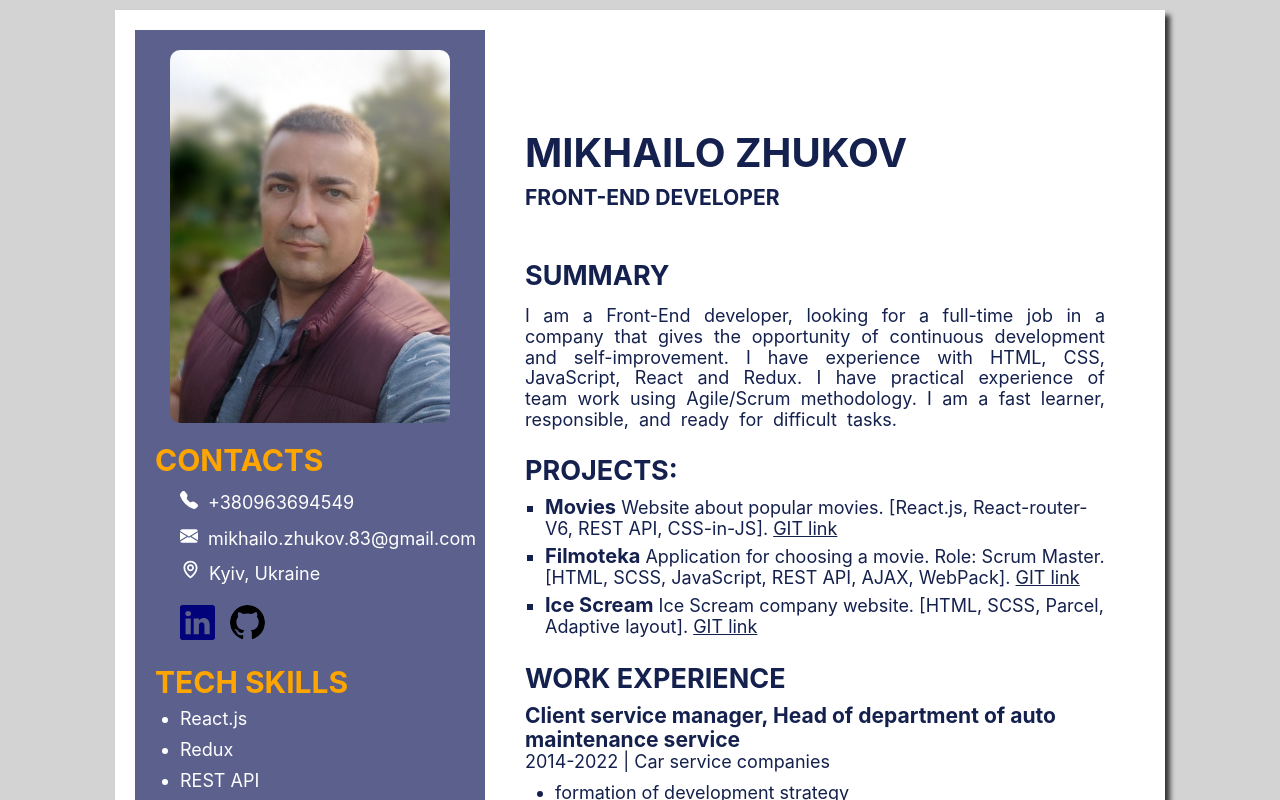
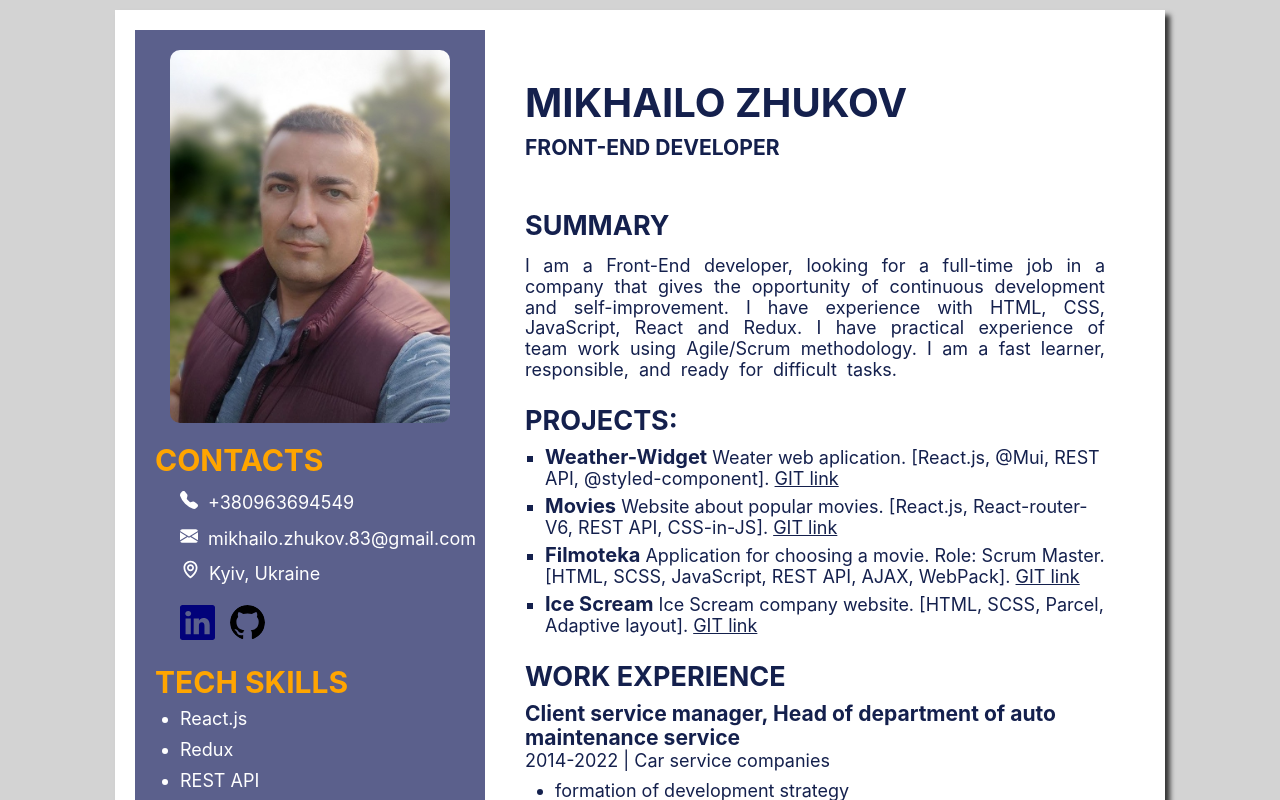
Before and after one commit to ZhukovMikhail/MyCVwithReact, a React (Create React App) app: page / in a window 1280 px wide. Shown: the top 800 px of the page. Built offline with nearby package versions, Linux system fonts and the light colour scheme.

Commit message:
added new project
added new project

```diff
--- a/src/components/MainInfo/MainInfo.jsx
+++ b/src/components/MainInfo/MainInfo.jsx
@@ -26,6 +26,19 @@ export const MainInfo = () => {
       </div>
       <h2> PROJECTS: </h2>
       <Projects>
+        <li>
+          <WebLink href={'https://zhukovmikhail.github.io/weather-widget/'}>
+            {'Weather-Widget'}
+          </WebLink>
+          <span>
+            {
+              '  Weater web aplication. [React.js, @Mui, REST API, @styled-component].'
+            }
+          </span>
+          <GitLink href="https://github.com/ZhukovMikhail/weather-widget">
+            {'GIT link'}
+          </GitLink>
+        </li>
         <li>
           <WebLink
             href={'https://zhukovmikhail.github.io/goit-react-hw-05-movies/'}
--- a/src/components/MainInfo/MainInfo.styled.jsx
+++ b/src/components/MainInfo/MainInfo.styled.jsx
@@ -37,7 +37,7 @@ export const Responibility = styled.div`
   /* padding-left: 20px; */
 `;
 export const Title = styled.div`
-  margin-top: 100px;
+  margin-top: 50px;
   margin-bottom: 50px;
 `;
 
```
